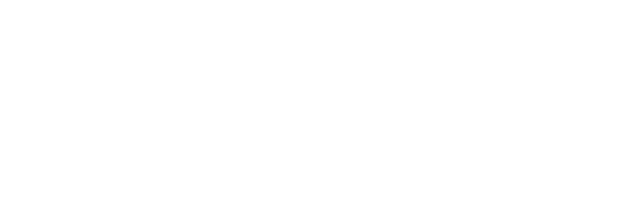
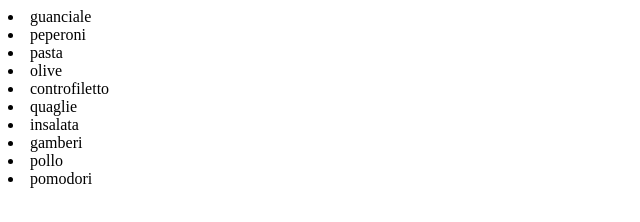
Before and after one commit to ceccobell/js-lista-spesa, a plain HTML site: page index.html in a window 1280 px wide. Shown: the whole page, without its empty margins (0-640 px from the left). Drawn offline with Linux system fonts and the light colour scheme.

Commit message:
[UPD] exercise completed

```diff
--- a/index.html
+++ b/index.html
@@ -6,6 +6,7 @@
     <title>Lista spesa</title>
 </head>
 <body>
+    <div id="lista-spesa"></div>
     <script src="./js/script.js"></script>
 </body>
 </html>
--- a/js/script.js
+++ b/js/script.js
@@ -1 +1,16 @@
-alert("TEsts")
+const ingredienti = ['guanciale', 'peperoni', 'pasta', 'olive', 'controfiletto', 'quaglie', 'insalata', 'gamberi', 'pollo', 'pomodori']
+
+const lista_spesa = document.getElementById("lista-spesa")
+
+let i = 0
+
+while (i < ingredienti.length) {
+
+    const li = document.createElement("li")
+
+    li.innerText = ingredienti[i]
+
+    lista_spesa.append(li)
+
+    i++
+}
```
